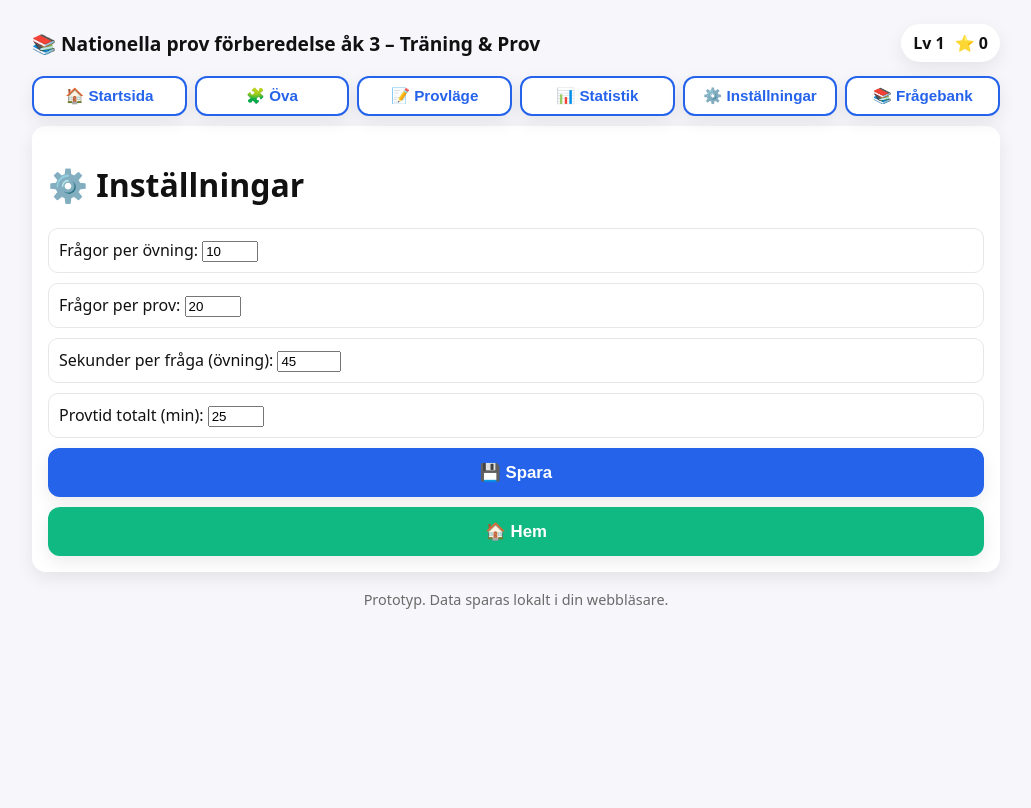
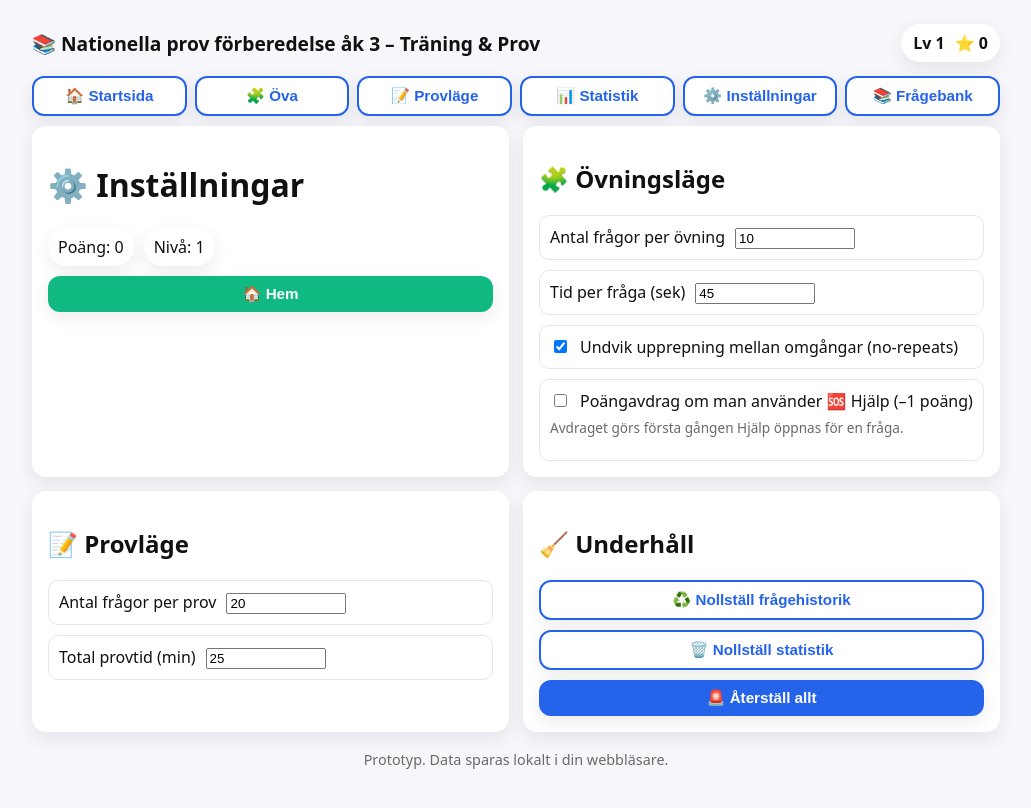
Before and after one commit to jesper1982atea/np3-react, a React (Vite) app: page / in a window 1280 px wide. Both pictures are taken after a click on the button "⚙️ Inställningar". Shown: the top 808 px of the page, without its empty margins (124-1155 px from the left). Built offline with nearby package versions, Linux system fonts and the light colour scheme.

Commit message:
feat: Add help penalty setting and enhance settings UI for improved user experience

```diff
--- a/src/lib/storage.js
+++ b/src/lib/storage.js
@@ -40,7 +40,8 @@ export function loadProfile(){
       perExam: 20,
       perQuestionTimerSec: 45,
       examTimerTotalMin: 25,
-      noRepeats: true // undvik upprepning mellan omgångar
+      noRepeats: true,   // undvik upprepning mellan omgångar
+      helpPenalty: false // ⬅️ NYTT: poängavdrag när man använder Hjälp?
     },
     stats: {
       svenska: { answered: 0, correct: 0 },
@@ -65,7 +66,6 @@ export function loadProfile(){
   }
 }
 
-// ⬅️ EXPORTERA DENNA – används i App.jsx m.fl.
 export function saveProfile(p){
   SafeStore.set(p)
 }
--- a/src/pages/Practice.jsx
+++ b/src/pages/Practice.jsx
@@ -253,15 +253,34 @@ export default function Practice({ profile, saveProfile, bank, setView }){
                 <>
                 <button
                     className="btn small ghost"
-                    onClick={()=>setShowHelp(h => !h)}
+                    onClick={()=>{
+                    setShowHelp(h=>{
+                        // endast första gången på den här frågan + bara om helpPenalty är på
+                        if(!h && profile?.settings?.helpPenalty && profile && saveProfile){
+                        const p = { ...profile, points: Math.max(0, (profile.points||0) - 1) }
+                        saveProfile(p)
+                        }
+                        return !h
+                    })
+                    }}
                     title="Visa ledtråd"
                 >
                     {showHelp ? '🙈 Dölj hjälp' : '🆘 Hjälp'}
                 </button>
-                  <button className="btn small ghost" onClick={()=>handleChoose(-1,false)}>⏭️ Hoppa över</button>
+
+                <button
+                    className="btn small ghost"
+                    onClick={()=>handleChoose(-1,false)}
+                >
+                    ⏭️ Hoppa över
+                </button>
                 </>
             )}
-              {state==='review' && <button className="btn small" onClick={nextQuestion}>➡️ Nästa</button>}
+
+            {state==='review' && (
+                <button className="btn small" onClick={nextQuestion}>➡️ Nästa</button>
+            )}
+
             <button className="btn small" onClick={restart}>🔁 Avsluta övning</button>
             </div>
 
--- a/src/pages/Settings.jsx
+++ b/src/pages/Settings.jsx
@@ -1,34 +1,133 @@
+// src/pages/Settings.jsx
+import { useState } from 'react'
+
 export default function Settings({ profile, saveProfile, setView }){
-  const s = profile?.settings || { perQuiz:10, perExam:20, perQuestionTimerSec:45, examTimerTotalMin:25 }
+  const [loc, setLoc] = useState(profile)
 
-  const onSave = (e) => {
-    e.preventDefault()
-    const f = new FormData(e.currentTarget)
-    const updated = {
-      perQuiz: Number(f.get('perQuiz')),
-      perExam: Number(f.get('perExam')),
-      perQuestionTimerSec: Number(f.get('perQ')),
-      examTimerTotalMin: Number(f.get('examMin'))
-    }
-    if(profile && saveProfile){
-      saveProfile({ ...profile, settings: { ...s, ...updated } })
-      alert('Sparat!')
-    }
+  function upd(part){
+    const next = { ...loc, ...part }
+    setLoc(next)
+    saveProfile(next)
+  }
+  function updSet(k, v){
+    upd({ settings: { ...loc.settings, [k]: v } })
   }
 
+  function resetStats(){
+    const p = { ...loc, stats: { svenska:{answered:0,correct:0}, matematik:{answered:0,correct:0} } }
+    setLoc(p); saveProfile(p)
+  }
+  function clearUsedIds(){
+    localStorage.removeItem('practice_sv__usedIds')
+    localStorage.removeItem('practice_ma__usedIds')
+    localStorage.removeItem('exam_sv__usedIds')
+    localStorage.removeItem('exam_ma__usedIds')
+    alert('Frågehistorik nollställd.')
+  }
+  function resetAll(){
+    if(!confirm('Återställ alla inställningar och poäng?')) return
+    const p = {
+      points: 0, level: 1, badges: [],
+      settings: {
+        perQuiz: 10, perExam: 20,
+        perQuestionTimerSec: 45, examTimerTotalMin: 25,
+        noRepeats: true, helpPenalty: false
+      },
+      stats: { svenska:{answered:0,correct:0}, matematik:{answered:0,correct:0} }
+    }
+    setLoc(p); saveProfile(p)
+  }
+
+  const s = loc.settings
+
   return (
-    <form className="card" onSubmit={onSave}>
-      <h1>⚙️ Inställningar</h1>
-      <div className="list">
-        <label className="item">Frågor per övning: <input name="perQuiz" type="number" min="5" max="30" defaultValue={s.perQuiz} /></label>
-        <label className="item">Frågor per prov: <input name="perExam" type="number" min="10" max="40" defaultValue={s.perExam} /></label>
-        <label className="item">Sekunder per fråga (övning): <input name="perQ" type="number" min="15" max="120" defaultValue={s.perQuestionTimerSec} /></label>
-        <label className="item">Provtid totalt (min): <input name="examMin" type="number" min="10" max="60" defaultValue={s.examTimerTotalMin} /></label>
+    <div className="grid">
+      <div className="card">
+        <h1>⚙️ Inställningar</h1>
+        <div className="row" style={{marginTop:8}}>
+          <span className="chip">Poäng: {loc.points}</span>
+          <span className="chip">Nivå: {loc.level}</span>
+        </div>
+        <div className="row" style={{marginTop:10}}>
+          <button className="btn small alt" onClick={()=>setView?.('home')}>🏠 Hem</button>
+        </div>
       </div>
-      <div className="row" style={{marginTop:10}}>
-        <button className="btn" type="submit">💾 Spara</button>
-        <button className="btn alt" type="button" onClick={()=>setView?.('home')}>🏠 Hem</button>
+
+      <div className="card">
+        <h2>🧩 Övningsläge</h2>
+        <div className="list">
+          <div className="item">
+            <label>Antal frågor per övning</label>
+            <input
+              type="number" min={5} max={30} value={s.perQuiz}
+              onChange={e=>updSet('perQuiz', Math.max(5, Math.min(30, +e.target.value||10)))}
+              style={{width:120, marginLeft:10}}
+            />
+          </div>
+          <div className="item">
+            <label>Tid per fråga (sek)</label>
+            <input
+              type="number" min={10} max={120} value={s.perQuestionTimerSec}
+              onChange={e=>updSet('perQuestionTimerSec', Math.max(10, Math.min(120, +e.target.value||45)))}
+              style={{width:120, marginLeft:10}}
+            />
+          </div>
+          <div className="item">
+            <label className="row" style={{gap:10}}>
+              <input
+                type="checkbox"
+                checked={!!s.noRepeats}
+                onChange={e=>updSet('noRepeats', e.target.checked)}
+              />
+              Undvik upprepning mellan omgångar (no-repeats)
+            </label>
+          </div>
+          <div className="item">
+            <label className="row" style={{gap:10}}>
+              <input
+                type="checkbox"
+                checked={!!s.helpPenalty}
+                onChange={e=>updSet('helpPenalty', e.target.checked)}
+              />
+              Poängavdrag om man använder 🆘 Hjälp (–1 poäng)
+            </label>
+            <p className="tiny" style={{marginTop:6}}>
+              Avdraget görs första gången Hjälp öppnas för en fråga.
+            </p>
+          </div>
+        </div>
       </div>
-    </form>
+
+      <div className="card">
+        <h2>📝 Provläge</h2>
+        <div className="list">
+          <div className="item">
+            <label>Antal frågor per prov</label>
+            <input
+              type="number" min={10} max={40} value={s.perExam}
+              onChange={e=>updSet('perExam', Math.max(10, Math.min(40, +e.target.value||20)))}
+              style={{width:120, marginLeft:10}}
+            />
+          </div>
+          <div className="item">
+            <label>Total provtid (min)</label>
+            <input
+              type="number" min={10} max={60} value={s.examTimerTotalMin}
+              onChange={e=>updSet('examTimerTotalMin', Math.max(10, Math.min(60, +e.target.value||25)))}
+              style={{width:120, marginLeft:10}}
+            />
+          </div>
+        </div>
+      </div>
+
+      <div className="card">
+        <h2>🧹 Underhåll</h2>
+        <div className="row" style={{gap:10, flexWrap:'wrap'}}>
+          <button className="btn small ghost" onClick={clearUsedIds}>♻️ Nollställ frågehistorik</button>
+          <button className="btn small ghost" onClick={resetStats}>🗑️ Nollställ statistik</button>
+          <button className="btn small" onClick={resetAll}>🚨 Återställ allt</button>
+        </div>
+      </div>
+    </div>
   )
 }
```
Lines whose indentation alone changed are shown as unchanged.
